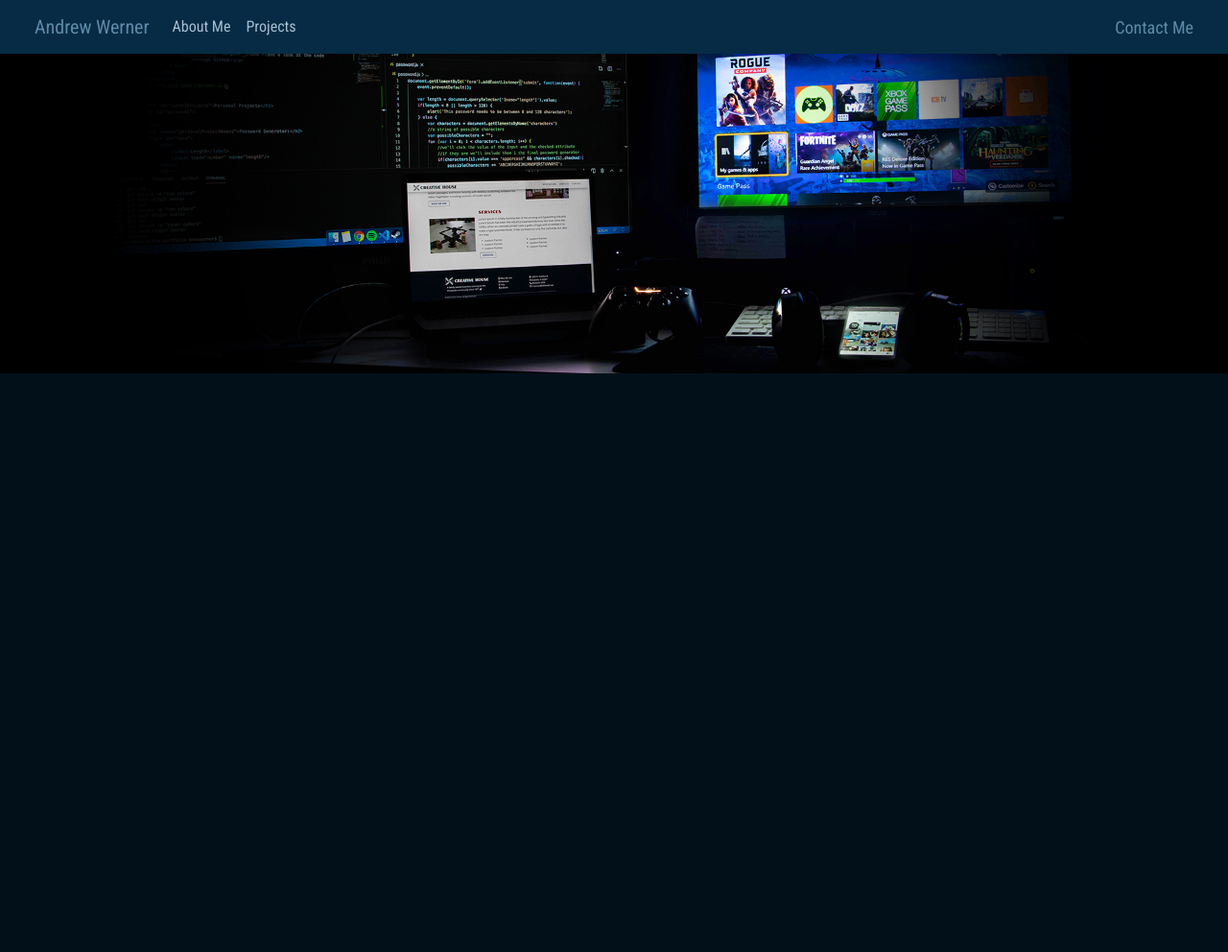
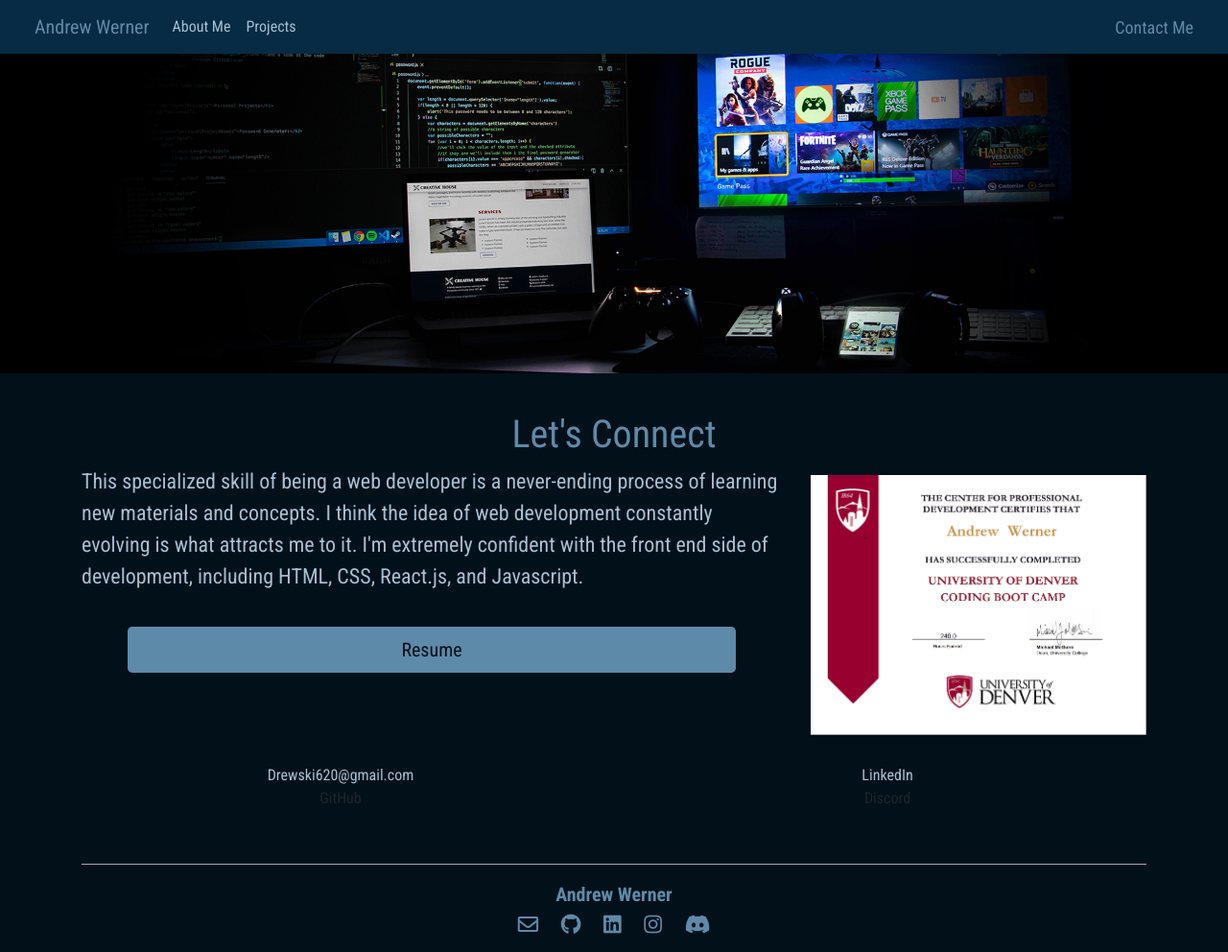
Before and after one commit to drewski620/portfolio, a plain HTML site: page contact.html in a window 1280 px wide. Shown: the whole page at 96% size. Before the commit the page ends 800 px from the top, so only its background shows below. Drawn offline with nearby package versions, Linux system fonts and the light colour scheme.

Commit message:
contact content

```diff
--- a/contact.html
+++ b/contact.html
@@ -1,5 +1,6 @@
 <!DOCTYPE html>
 <html lang="en">
+
 <head>
     <meta charset="UTF-8">
     <meta name="viewport" content="width=device-width, initial-scale=1.0">
@@ -10,11 +11,13 @@
     <link rel="stylesheet" type="text/css" href="portfolio.css">
     <link href="https://fonts.googleapis.com/css?family=Roboto+Condensed:400,400i,700,700i&display=swap"
         rel="stylesheet">
-        <link rel="stylesheet" href="https://pro.fontawesome.com/releases/v5.10.0/css/all.css" integrity="sha384-AYmEC3Yw5cVb3ZcuHtOA93w35dYTsvhLPVnYs9eStHfGJvOvKxVfELGroGkvsg+p" crossorigin="anonymous"/>
+    <link rel="stylesheet" href="https://pro.fontawesome.com/releases/v5.10.0/css/all.css"
+        integrity="sha384-AYmEC3Yw5cVb3ZcuHtOA93w35dYTsvhLPVnYs9eStHfGJvOvKxVfELGroGkvsg+p" crossorigin="anonymous" />
 
 </head>
+
 <body class="body">
-    <div class="header">
+    <div class="header" id="backToTop">
         <nav class="navbar navbar-expand-lg navbar-light bg-light">
             <a class="navbar-brand" href="index.html">Andrew Werner</a>
             <button class="navbar-toggler" type="button" data-toggle="collapse" data-target="#navbarNav"
@@ -47,5 +50,62 @@
     <div>
         <img class="sailingHero" src="connect-hero.jpg">
     </div>
+
+    <section class="container">
+        <div class="row">
+            <h1 class="letsConnect col-sm-12">Let's Connect</h1>
+        </div>
+        <div class="row ">
+            <!-- <h1 class="letsConnect col-sm-12">Let's Connect</h1> -->
+            <div class="contactBio col-sm-8">
+                <p>
+                    This specialized skill of being a web developer is a never-ending process of learning new materials and concepts. I think the idea of web development constantly evolving is what attracts me to it. I'm extremely confident with the front end side of development, including HTML, CSS, React.js, and Javascript.
+                </p>
+                <div class="row justify-content-center">
+                    <a type="button" class="col-sm-10 btn btn-lg" href="Andrew-Resume.pdf" target="_blank">Resume</a>
+                </div>
+            </div>
+            <div class="col-sm-4">
+                <img class="certificate" src="certificate.png">
+            </div>
+        </div>
+        <div class="row connectLinks">
+            <a class="col contactLinks" target="_blank" href="mailto:drewski620@gmail.com">Drewski620@gmail.com</a>
+            <a class="col contactLinks" target="_blank" href="">LinkedIn</a>
+            <div class="w-100"></div>
+            <a class="col contactLinks">GitHub</a>
+            <a class="col contactLinks">Discord</a>
+          </div>
+
+    <footer>
+
+        <hr class="divide">
+        <a class="footerName" href="#backToTop">Andrew Werner</a>
+        <div id="contactLink">
+            <p>
+                <a class="bioLinks far fa-envelope fa-lg" href="mailto:drewski620@gmail.com" target="_blank"></a>
+                <a class="bioLinks fab fa-github fa-lg" href="https://github.com/drewski620" target="_blank"></a>
+                <a class="bioLinks fab fa-linkedin fa-lg" href="https://linkedin.com/in/Andrew--Werner" target="_blank"></a>
+                <a class="bioLinks fab fa-instagram fa-lg " href="https://www.instagram.com/5drewski/" target="_blank"></a>
+                <a class="bioLinks fab fa-discord fa-lg" href="https://discord.gg/gJTqm7" target="_blank"></a>
+                <!-- <a class="bioLinks" href="Andrew-Resume.pdf" target="_blank" download>Resume</a> -->
+            </p>
+        </div>
+
+
+    </footer>
+</section>
+
+    <script src="https://code.jquery.com/jquery-3.4.1.slim.min.js"
+    integrity="sha384-J6qa4849blE2+poT4WnyKhv5vZF5SrPo0iEjwBvKU7imGFAV0wwj1yYfoRSJoZ+n"
+    crossorigin="anonymous"></script>
+<script src="https://cdn.jsdelivr.net/npm/popper.js@1.16.0/dist/umd/popper.min.js"
+    integrity="sha384-Q6E9RHvbIyZFJoft+2mJbHaEWldlvI9IOYy5n3zV9zzTtmI3UksdQRVvoxMfooAo"
+    crossorigin="anonymous"></script>
+<script src="https://stackpath.bootstrapcdn.com/bootstrap/4.4.1/js/bootstrap.min.js"
+    integrity="sha384-wfSDF2E50Y2D1uUdj0O3uMBJnjuUD4Ih7YwaYd1iqfktj0Uod8GCExl3Og8ifwB6"
+    crossorigin="anonymous"></script>
 </body>
+
+
 </html>
--- a/portfolio.css
+++ b/portfolio.css
@@ -180,6 +180,7 @@
 
 .carousel {
     margin-top: 50px;
+
 }
 
 
@@ -290,6 +291,47 @@
     font-size: 30p;
 }
 
+
+/* CONTACT PAGE *//* CONTACT PAGE *//* CONTACT PAGE *//* CONTACT PAGE */
+.letsConnect {
+    color: #5e8aa9
+}
+
+.contactBio {
+    font-size: 22px;
+    color: #a6c0d2;
+    text-align: left;
+}
+.certificate {
+    width: 100%;
+    padding-top: 10px;
+    /* min-height: 300px; */
+
+}
+
+.btn {
+    background-color: #5e8aa9;
+    color: #02101A!important;
+    margin-top: 20px;
+    /* margin-left: 60px; */
+
+}
+
+.btn:hover {
+    outline-width: 2px !important;
+    outline-color: #a6c0d2;
+    background-color: #072B44;
+    color: #a6c0d2
+}
+
+.connectLinks {
+    margin-top: 30px;
+}
+
+.contactLinks {
+    color: #a6c0d2
+}
+
 @media screen and (max-width:990px) {
     .projectsSection {
         flex-direction: column;
@@ -303,18 +345,24 @@
 footer {
 
     padding-top: 40px;
-    line-height: 8px;
+
 
 }
 .footerName {
     color: #5e8aa9 !important;
-    font-size: 18px;
+    font-size: 20px;
     font-weight: 600;
+}
+
+.footerName:hover {
+    text-decoration: none;
+    color: #5e8aa9
 }
 
 .bioLinks {
     padding-left: 10px;
     padding-right: 10px;
+    padding-top: 8px;
     color: #5e8aa9;
 }
 
```
Also changed, not shown: index.html (+7 -6 lines), portfolio.html (+5 -4 lines).
